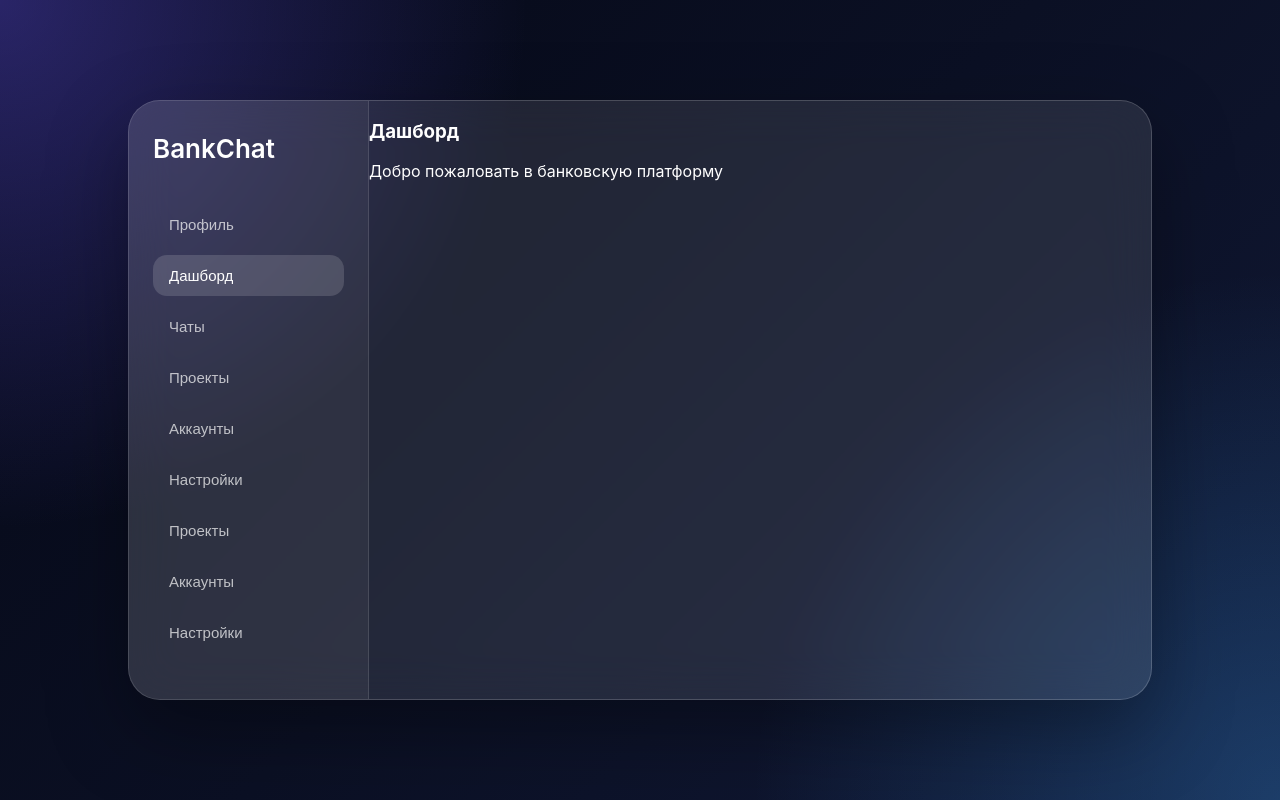
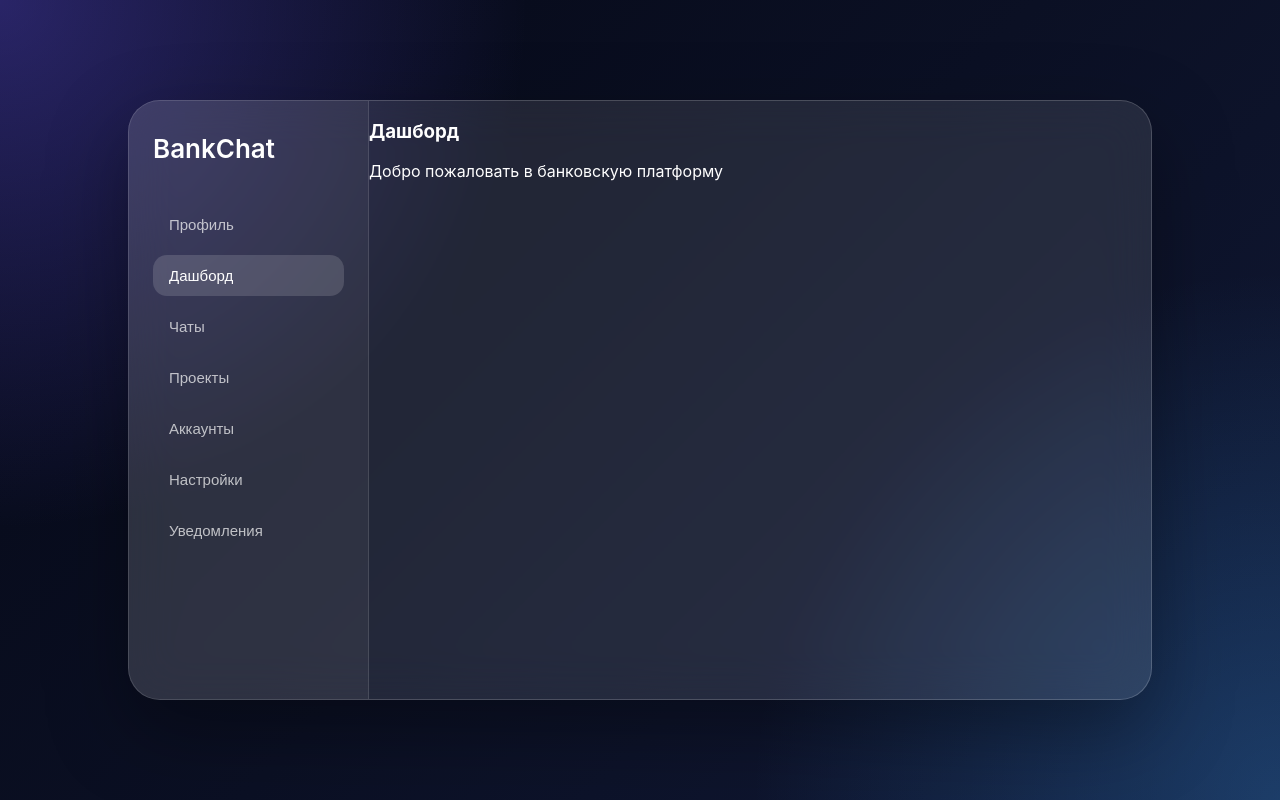
Before and after one commit to Polevov96/BankChat-javaReact, a React (Vite) app in the folder frontend/: page / in a window 1280 px wide. Built offline with nearby package versions, Linux system fonts and the light colour scheme.

Commit message:
добавить уведомления и убрать дубли меню

```diff
--- a/frontend/src/App.tsx
+++ b/frontend/src/App.tsx
@@ -29,6 +29,10 @@ function App() {
       id: "settings",
       label: "Настройки",
     },
+    {
+      id: "notifications",
+      label: "Уведомления",
+    },
   ];
 
   return (
@@ -42,48 +46,13 @@ function App() {
               <button
                 key={item.id}
                 className={
-                  activeSection === item.id
-                    ? "menu-item active"
-                    : "menu-item"
+                  activeSection === item.id ? "menu-item active" : "menu-item"
                 }
                 onClick={() => setActiveSection(item.id)}
               >
                 {item.label}
               </button>
             ))}
-
-            <button
-              className={
-                activeSection === "projects"
-                  ? "menu-item active"
-                  : "menu-item"
-              }
-              onClick={() => setActiveSection("projects")}
-            >
-              Проекты
-            </button>
-
-            <button
-              className={
-                activeSection === "accounts"
-                  ? "menu-item active"
-                  : "menu-item"
-              }
-              onClick={() => setActiveSection("accounts")}
-            >
-              Аккаунты
-            </button>
-
-            <button
-              className={
-                activeSection === "settings"
-                  ? "menu-item active"
-                  : "menu-item"
-              }
-              onClick={() => setActiveSection("settings")}
-            >
-              Настройки
-            </button>
           </nav>
         </aside>
 
@@ -129,6 +98,12 @@ function App() {
               <p>Данные пользователя</p>
             </div>
           )}
+          {activeSection === "notifications" && (
+            <div>
+              <h1>Уведомления</h1>
+              <p>Здесь будут уведомления пользователя</p>
+            </div>
+          )}
         </section>
       </section>
     </main>
```
Lines whose indentation alone changed are shown as unchanged.
